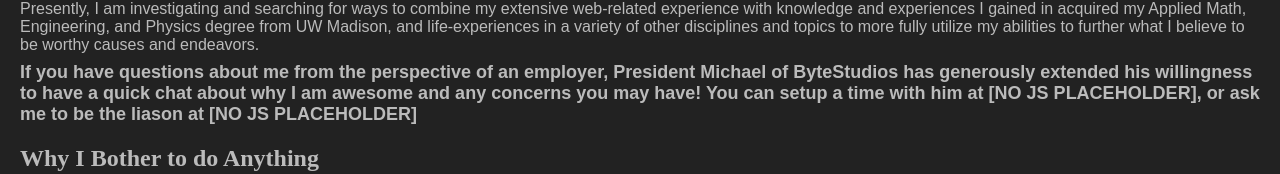
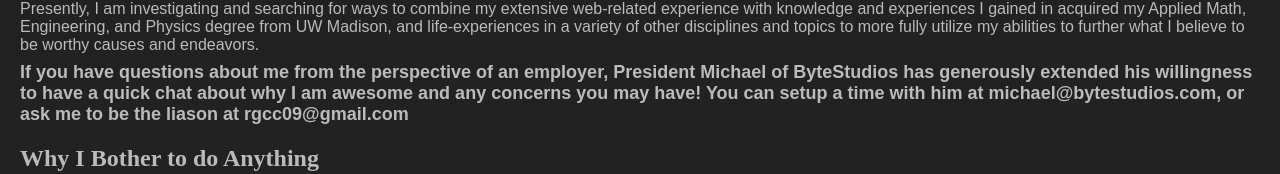
Before and after one commit to ryanatbyte/ryanatbyte.github.io, a plain HTML site: page index.html in a window 1280 px wide. Shown: the part 207-381 px from the top of the page. Drawn offline with Linux system fonts and the light colour scheme.

Commit message:
Update index.html

```diff
--- a/index.html
+++ b/index.html
@@ -202,16 +202,15 @@
 						//try breaking it up a bit to make it less likely that scrapers and simple bots figure it out
 						let replacer = "michael";
 						replacer += "@";
-						replace += "bytestudios";
-						replace += ".com";
+						replacer += "bytestudios";
+						replacer += ".com";
 						placeholder.innerHTML = replacer;
-					}
-					if(placeholder.classList.contains("r")){
+					} else if(placeholder.classList.contains("r")){
 						//try breaking it up a bit to make it less likely that scrapers and simple bots figure it out
 						let replacer = "rgcc09";
 						replacer += "@";
-						replace += "gmail";
-						replace += ".com";
+						replacer += "gmail";
+						replacer += ".com";
 						placeholder.innerHTML = replacer;
 					}
 
```
